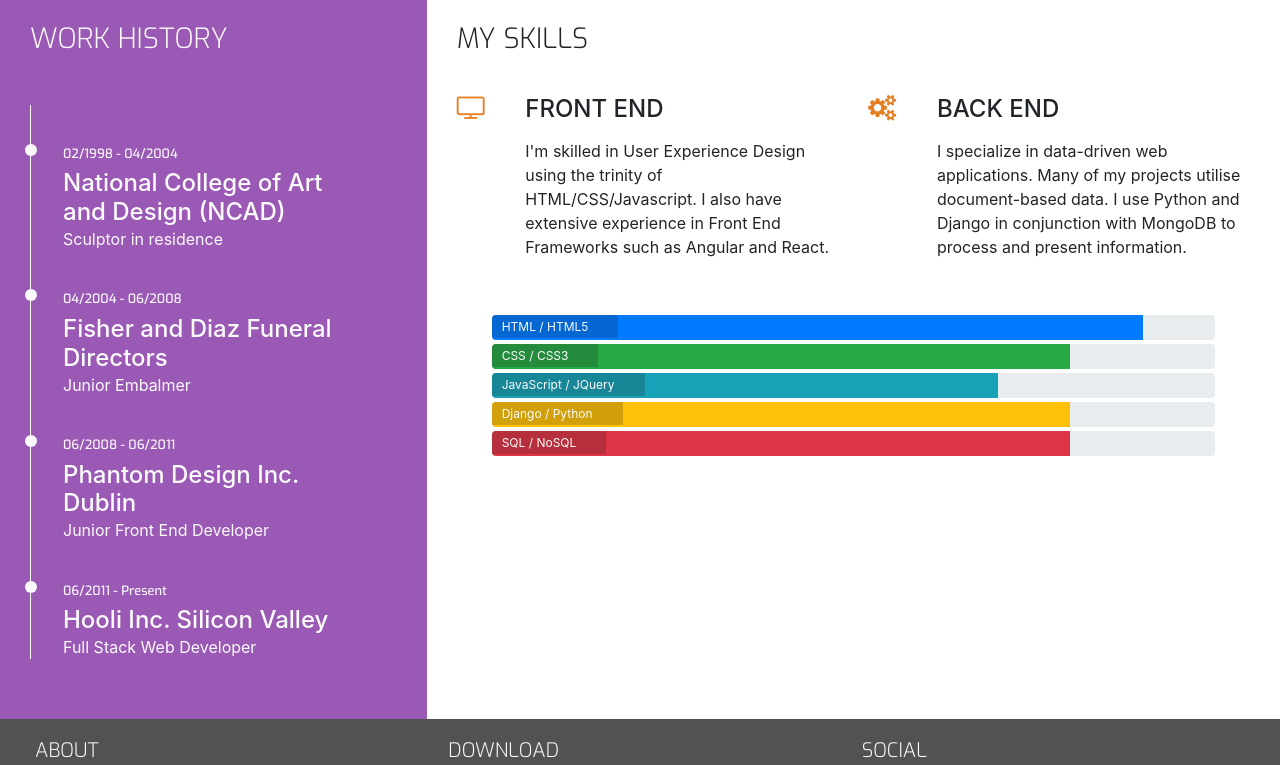
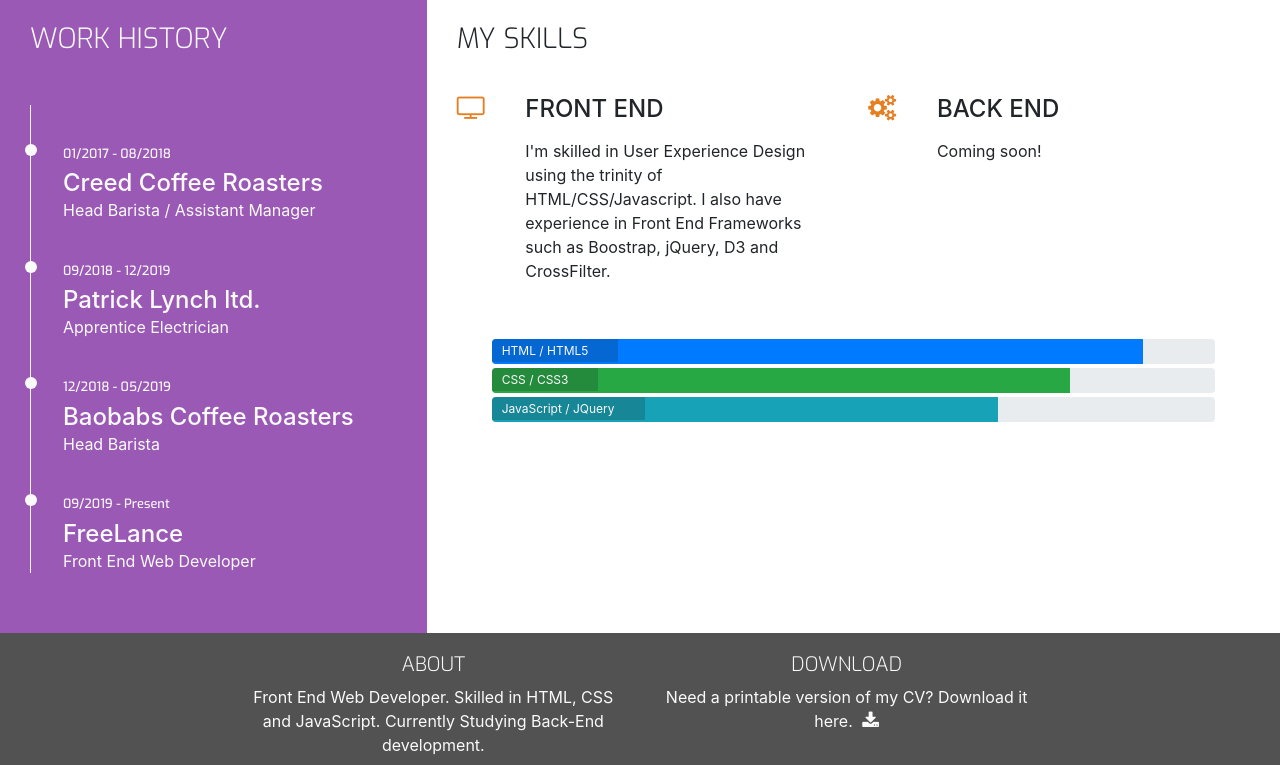
Before and after one commit to marty-wickham/CV-mini-project, a plain HTML site: page resume.html in a window 1280 px wide. Shown: the part 372-1137 px from the top of the page. Drawn offline with nearby package versions, Linux system fonts and the light colour scheme.

Commit message:
Initital commit

```diff
--- a/assets/css/style.css
+++ b/assets/css/style.css
@@ -55,10 +55,12 @@ h4 {
     font-family: "Exo", sans-serif;
     font-weight: 300;
     color: #fafafa;
+    text-align: center;  /* added in */
 }
 
 .inline-block {
     display: inline-block;
+    text-align: center;    /* addded in */
 }
 
 .row-table {
@@ -90,7 +92,7 @@ header {
 }
 
 .logo {
-    background: url("../images/rosie.jpg");
+    background: url("../images/profile-phtoto.JPG");
     background-position: center;
     background-repeat: no-repeat;
     background-size: cover;
--- a/resume.html
+++ b/resume.html
@@ -19,8 +19,8 @@
             <div class="col-md-8">
                 <div class="row no-gutters bg-color-name-title">
                     <div class="col heading">
-                        <h1 class="name">Rosie Odenkirk</h1>
-                        <h2 class="title">Full Stack Developer</h2>
+                        <h1 class="name">Marty Wickham</h1>
+                        <h2 class="title">Front End Web Developer</h2>
                     </div>
                 </div>
                 <div class="row no-gutters">
@@ -36,7 +36,7 @@
                                 <a href="contact.html" class="hvr-sweep-to-bottom"><i class="fa fa-comment-o" aria-hidden="true"></i><span>Contact</span></a>
                             </li>
                             <li class="col-6 col-sm-3 ui-menu-color-download list-inline-item menu-item">
-                                <a href="assets/cv/sample-cv.pdf" target="_blank" class="hvr-sweep-to-bottom"><i class="fa fa-download" aria-hidden="true"></i><span>Download</span></a>
+                                <a href="assets/cv/marty-cv.pdf" target="_blank" class="hvr-sweep-to-bottom"><i class="fa fa-download" aria-hidden="true"></i><span>Download</span></a>
                             </li>
                         </ul>
                     </div>
@@ -57,21 +57,21 @@
                         </div>
                     </div>
                     <div class="history-items">
-                        <div class="timeline-item" data-dates="02/1998 - 04/2004">
-                            <h4>National College of Art and Design (NCAD)</h4>
-                            <p>Sculptor in residence</p>
+                        <div class="timeline-item" data-dates="01/2017 - 08/2018">
+                            <h4>Creed Coffee Roasters</h4>
+                            <p>Head Barista / Assistant Manager</p>
                         </div>
-                        <div class="timeline-item" data-dates="04/2004 - 06/2008">
-                            <h4>Fisher and Diaz Funeral Directors</h4>
-                            <p>Junior Embalmer</p>
+                        <div class="timeline-item" data-dates="09/2018 - 12/2019">
+                            <h4>Patrick Lynch ltd.</h4>
+                            <p>Apprentice Electrician</p>
                         </div>
-                        <div class="timeline-item" data-dates="06/2008 - 06/2011">
-                            <h4>Phantom Design Inc. Dublin</h4>
-                            <p>Junior Front End Developer</p>
+                        <div class="timeline-item" data-dates="12/2018 - 05/2019">
+                            <h4>Baobabs Coffee Roasters</h4>
+                            <p>Head Barista</p>
                         </div>
-                        <div class="timeline-item" data-dates="06/2011 - Present">
-                            <h4>Hooli Inc. Silicon Valley</h4>
-                            <p>Full Stack Web Developer</p>
+                        <div class="timeline-item" data-dates="09/2019 - Present">
+                            <h4>FreeLance</h4>
+                            <p>Front End Web Developer</p>
                         </div>
                     </div>
                 </div>
@@ -90,7 +90,7 @@
                                 <div class="col-10">
                                     <h4 class="three-reasons-heading uppercase">Front End</h4>
                                     <p>
-                                        I'm skilled in User Experience Design using the trinity of HTML/CSS/Javascript. I also have extensive experience in Front End Frameworks such as Angular and React.
+                                        I'm skilled in User Experience Design using the trinity of HTML/CSS/Javascript. I also have experience in Front End Frameworks such as Boostrap, jQuery, D3 and CrossFilter.
                                     </p>
                                 </div>
                             </div>
@@ -103,7 +103,8 @@
                                 <div class="col-10">
                                     <h4 class="three-reasons-heading uppercase">Back End</h4>
                                     <p>
-                                        I specialize in data-driven web applications. Many of my projects utilise document-based data. I use Python and Django in conjunction with MongoDB to process and present information.
+                                        Coming soon!
+                                        <!-- I specialize in data-driven web applications. Many of my projects utilise document-based data. I use Python and Django in conjunction with MongoDB to process and present information. -->
                                     </p>
                                 </div>
                             </div>
@@ -129,6 +130,7 @@
                                 </div>
                                 <span class="progress-type">JavaScript / JQuery</span>
                             </div>
+                            <!--
                             <div class="progress">
                                 <div class="progress-bar bg-warning" role="progress-bar" aria-valuenow="80" aria-minvalue="0" aria-maxvalue="100" style="width:80%;">
                                     <span class="sr-only">80% complete</span>
@@ -140,7 +142,7 @@
                                     <span class="sr-only">80% complete</span>
                                 </div>
                                 <span class="progress-type">SQL / NoSQL</span>
-                            </div>
+                            </div> -->
                         </div>
                     </div>
                 </div>
@@ -150,23 +152,24 @@
 
     <footer>
         <div class="container-fluid">
-            <div id="footer-details" class="row">
+            <div id="footer-details" class="row justify-content-center">
                 <div class="col-sm-4">
                     <h5 class="uppercase general-sub">About</h5>
                     <p class="inline-block">
-                        Full Stack Web Developer. Skilled in everything from HTML to Heroku. The capacity for structural and design thinking.
+                        Front End Web Developer. Skilled in HTML, CSS and JavaScript. Currently Studying Back-End development.
                     </p>
                 </div>
                 <div class="col-sm-4">
                     <h5 class="uppercase general-sub">Download</h5>
                     <p class="inline-block">
                         Need a printable version of my CV? Download it here.
-                        <a href="assets/cv/sample-cv.pdf" target="_blank" class="cv-pdf">
+                        <a href="assets/cv/marty-cv.pdf" target="_blank" class="cv-pdf">
                             <i class="fa fa-download" aria-hidden="true"></i>
                             <span class="sr-only">Download link.</span>
                         </a>
                     </p>
                 </div>
+                <!--
                 <div class="col-sm-4">
                     <h5 class="uppercase general-sub">Social</h5>
                     <ul class="list-inline social-links">
@@ -177,13 +180,7 @@
                             </a>
                         </li>
                         <li class="list-inline-item">
-                            <a href="#" target="_blank">
-                                <i class="fa fa-twitter" aria-hidden="true"></i>
-                                <span class="sr-only">Twitter</span>
-                            </a>
-                        </li>
-                        <li class="list-inline-item">
-                            <a href="#" target="_blank">
+                            <a href="https://ie.linkedin.com/in/marty-wickham-2b046117b" target="_blank">
                                 <i class="fa fa-linkedin" aria-hidden="true"></i>
                                 <span class="sr-only">LinkedIn</span>
                             </a>
@@ -206,8 +203,14 @@
                                 <span class="sr-only">Youtube</span>
                             </a>
                         </li>
+                        <li class="list-inline-item">
+                            <a href="#" target="_blank">
+                                <i class="fa fa-twitter" aria-hidden="true"></i>
+                                <span class="sr-only">Twitter</span>
+                            </a>
+                        </li>
                     </ul>
-                </div>
+                </div>  -->
             </div>
         </div>
     </footer>
```
Also changed, not shown: contact.html (+15 -14 lines), index.html (+21 -20 lines), assets/images/profile-phtoto.JPG (added), 2 other files.
